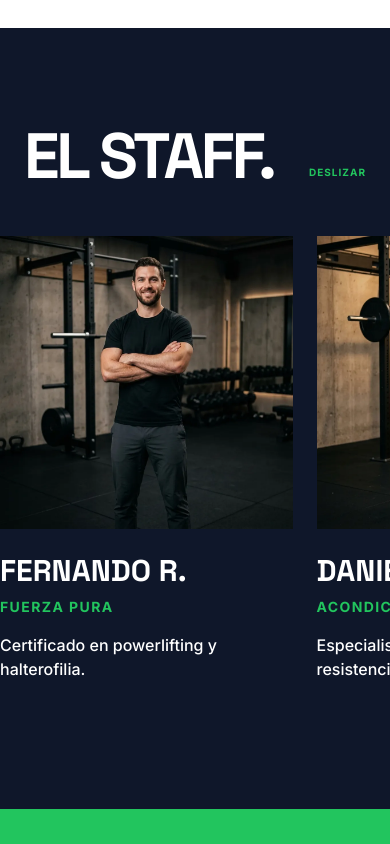
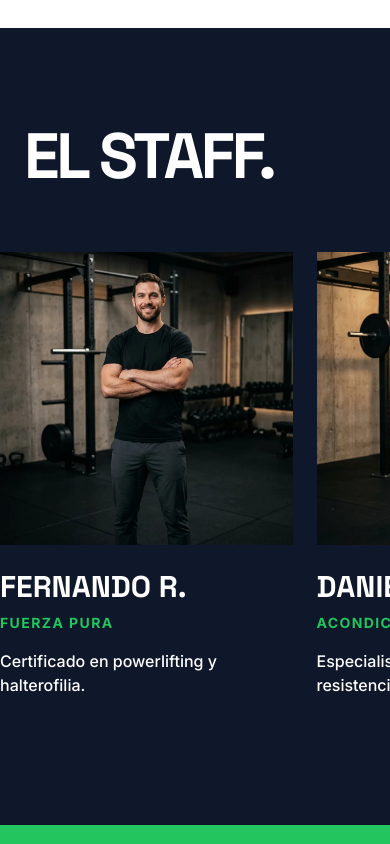
Before and after one commit to MascotaSegura/gr30-gym, a website: page index.html in a window 390 px wide. Shown: the part 2440-3284 px from the top of the page. Drawn offline with nearby package versions, Linux system fonts and the light colour scheme.

Commit message:
fix: bulletproof mobile flex padding via explicit child margins and remove redundant swipe hint text

```diff
--- a/index.html
+++ b/index.html
@@ -111,12 +111,9 @@
   </section>
 
   <section id="entrenadores" class="w-full bg-brand-black text-brand-white py-24 px-6 lg:px-12">
-    <div class="flex items-end justify-between mb-12 lg:mb-16 gap-4">
-      <h2 class="text-[clamp(4rem,10vw,8rem)] font-display font-bold uppercase leading-none tracking-tighter">El Staff.</h2>
-      <span class="md:hidden text-brand-green font-bold uppercase tracking-widest text-[10px] sm:text-xs pb-2 flex-shrink-0">Deslizar</span>
-    </div>
-    <div class="flex overflow-x-auto md:grid md:grid-cols-2 lg:grid-cols-4 gap-6 md:gap-8 lg:gap-12 snap-x snap-mandatory pb-8 md:pb-0 [&::-webkit-scrollbar]:hidden [-ms-overflow-style:none] [scrollbar-width:none] -mx-6 px-6 md:mx-0 md:px-0">
-      <div class="flex flex-col w-[75vw] sm:w-[50vw] md:w-auto flex-shrink-0 snap-start trainer-card">
+    <h2 class="text-[clamp(4rem,10vw,8rem)] font-display font-bold uppercase leading-none mb-16 tracking-tighter">El Staff.</h2>
+    <div class="flex overflow-x-auto md:grid md:grid-cols-2 lg:grid-cols-4 gap-6 md:gap-8 lg:gap-12 snap-x snap-mandatory pb-8 md:pb-0 [&::-webkit-scrollbar]:hidden [-ms-overflow-style:none] [scrollbar-width:none] -mx-6 md:mx-0">
+      <div class="flex flex-col w-[75vw] sm:w-[50vw] md:w-auto flex-shrink-0 snap-start trainer-card ml-6 md:ml-0">
         <div class="w-full aspect-square bg-brand-white mb-6">
           <img src="assets/img/entrenador-1.webp" alt="Fernando" loading="lazy" decoding="async" class="w-full h-full object-cover object-center">
         </div>
@@ -140,7 +137,7 @@
         <p class="text-brand-green font-bold tracking-widest uppercase text-sm mb-4">Fisioterapia</p>
         <p class="font-medium">Rehabilitación de lesiones y biomecánica correctiva.</p>
       </div>
-      <div class="flex flex-col w-[75vw] sm:w-[50vw] md:w-auto flex-shrink-0 snap-start trainer-card relative after:content-[''] after:w-6 md:after:hidden after:absolute after:h-full after:-right-12">
+      <div class="flex flex-col w-[75vw] sm:w-[50vw] md:w-auto flex-shrink-0 snap-start trainer-card mr-6 md:mr-0">
         <div class="w-full aspect-square bg-brand-white mb-6">
           <img src="assets/img/entrenador-4.webp" alt="Laura" loading="lazy" decoding="async" class="w-full h-full object-cover object-center">
         </div>
```
Also changed, not shown: assets/css/style.css.
